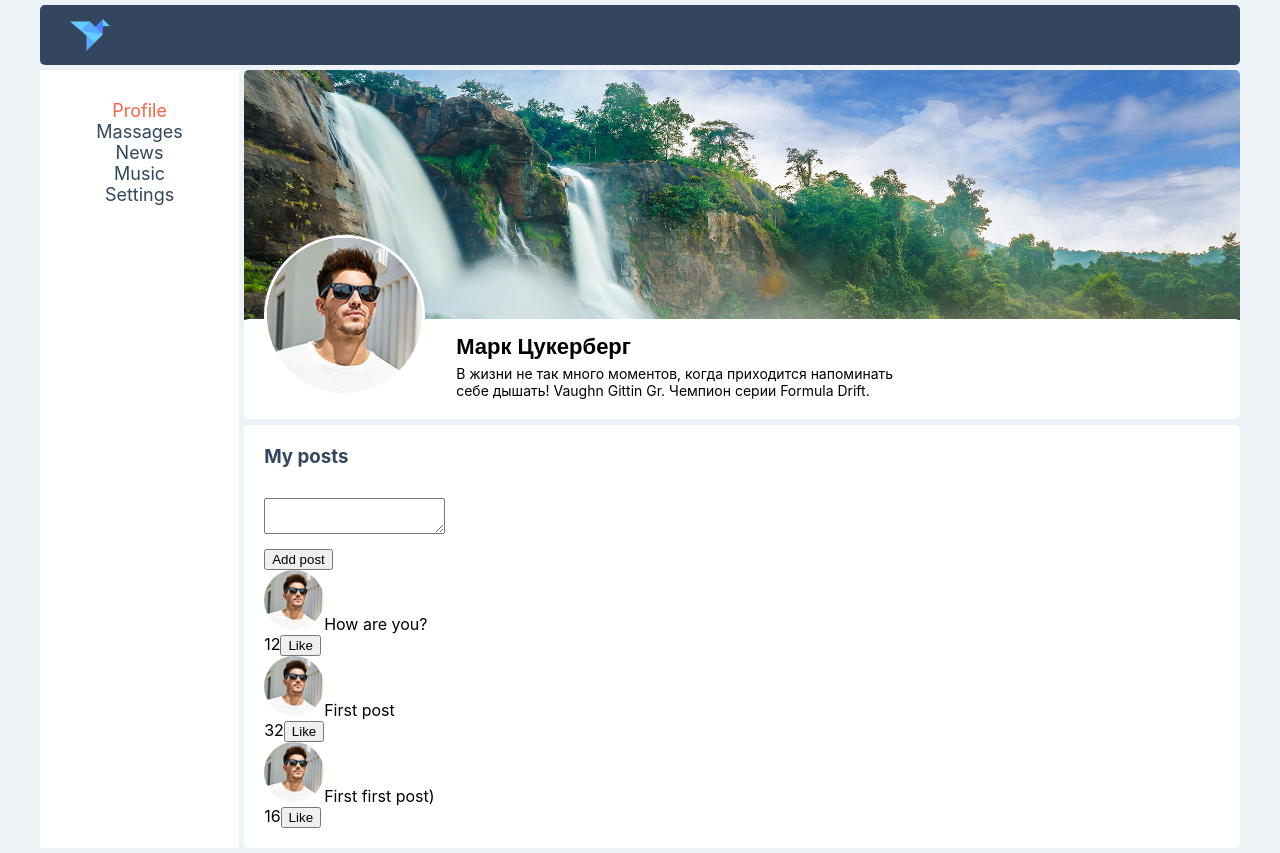
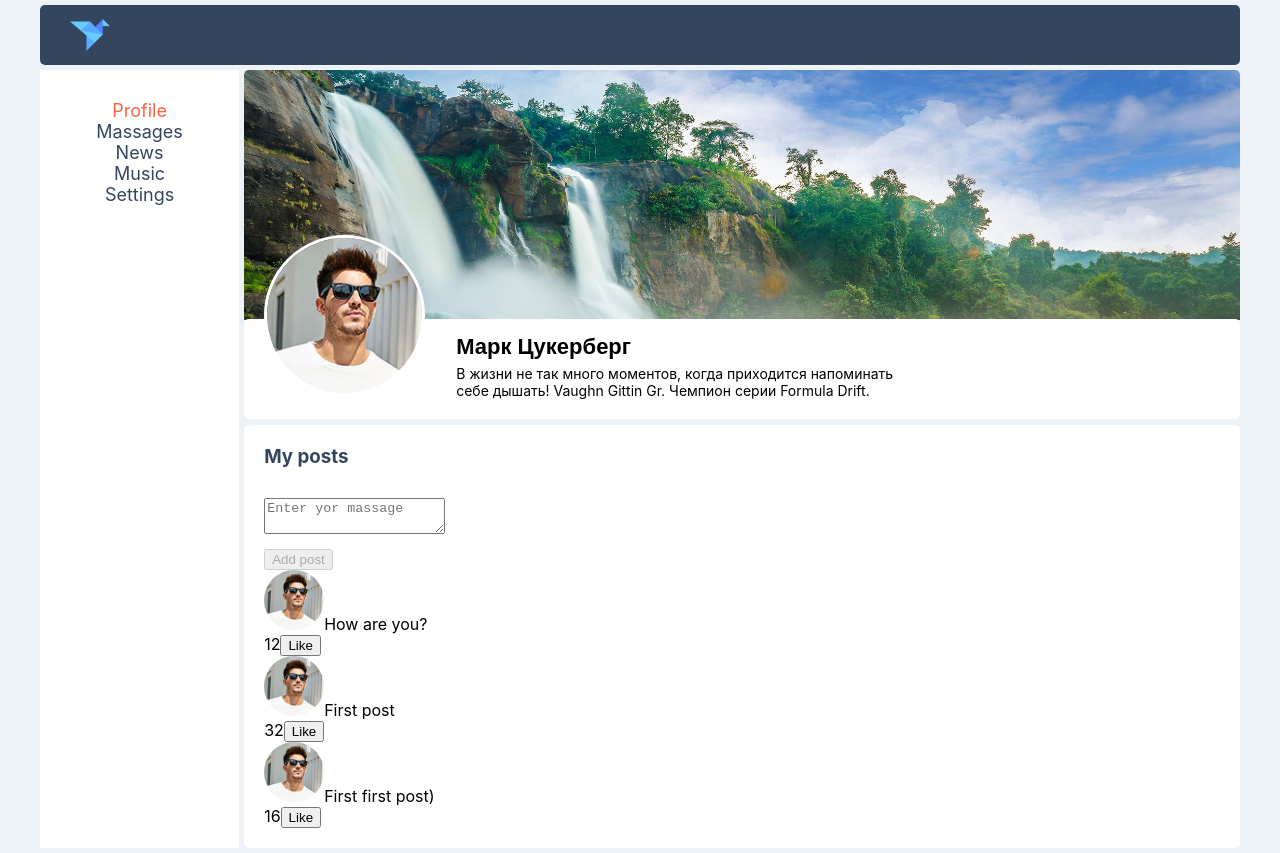
Before and after one commit to Saleroses/samurai-way-main, a React (Create React App) app: page /profile in a window 1280 px wide. Built offline with nearby package versions, Linux system fonts and the light colour scheme.

Commit message:
fix some bug

```diff
--- a/src/components/Dialogs/Dialogs.tsx
+++ b/src/components/Dialogs/Dialogs.tsx
@@ -51,7 +51,7 @@ export const Dialogs = (props: DialogsPropsType) => {
                                 placeholder={"Enter yor massage"}
                                 onChange={onNewMassageChange}
                             ></textarea></div>
-                            <div><button onClick={onSendMassageClick}>Send</button></div>
+                            <div><button disabled={!newMassageBody} onClick={onSendMassageClick}>Send</button></div>
                         </div>
                 </div>
             </div>
--- a/src/components/Profile/MyPosts/MyPosts.tsx
+++ b/src/components/Profile/MyPosts/MyPosts.tsx
@@ -34,10 +34,10 @@ export const MyPosts = (props: myPostProps) => {
             <h3>My posts</h3>
             <div>
                 <div className={s.textarea}>
-                    <textarea onChange={onPostChange} value={postState.newPostText}/>
+                    <textarea placeholder={"Enter yor massage"} onChange={onPostChange} value={postState.newPostText}/>
                 </div>
                 <div>
-                    <button onClick={ addPost }>Add post</button>
+                    <button disabled={!postState.newPostText} onClick={ addPost }>Add post</button>
                 </div>
             </div>
             {post}
--- a/src/components/Profile/MyPosts/Post/Post.tsx
+++ b/src/components/Profile/MyPosts/Post/Post.tsx
@@ -1,9 +1,8 @@
 import React, {MouseEventHandler} from 'react';
 import s from "./Post.module.css";
 import ava from "../../../../img//avatar/ava.jpeg";
-import {useDispatch, useSelector} from "react-redux";
-import {AppRootStateType, store} from "../../../../Redux/Redux-store";
-import {LikePostAC, PostsDataType} from "../../../../Redux/Profile-reducer";
+import {useDispatch} from "react-redux";
+import {LikePostAC} from "../../../../Redux/Profile-reducer";
 
 
 type postType = {
```
